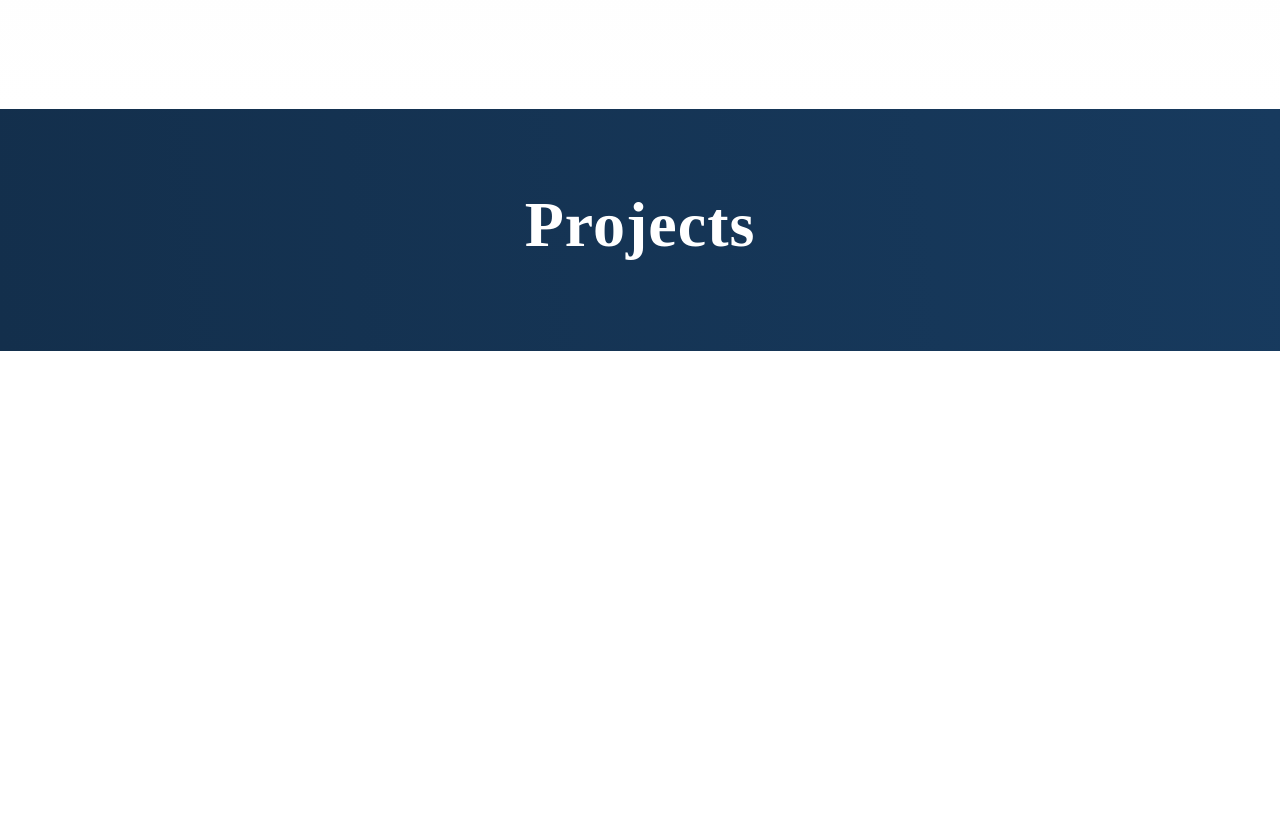
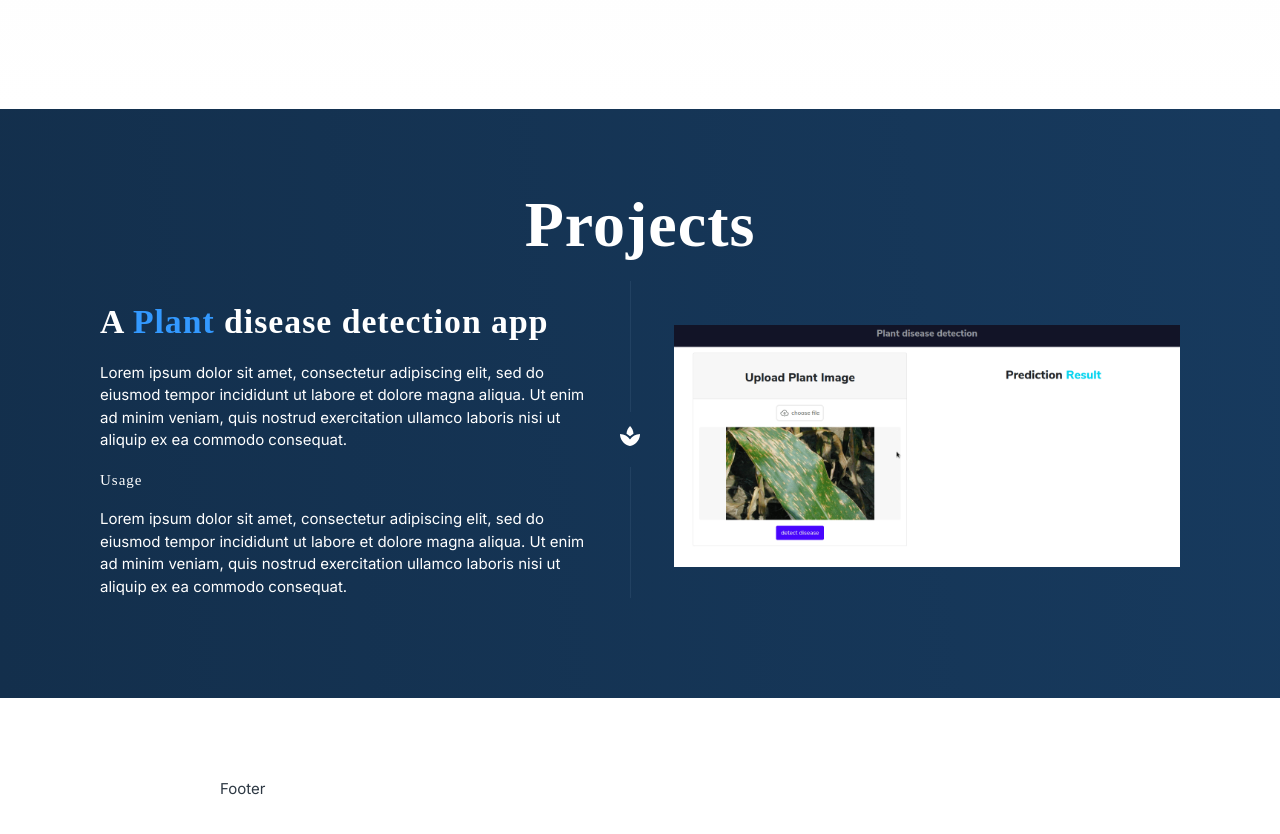
Before and after one commit to NirinaTanjona/tanjona-cv, a React (Create React App) app: page / in a window 1280 px wide. Shown: the part 1110-1944 px from the top of the page. Before the commit the page ends 1461 px from the top, so only its background shows below. Built offline with nearby package versions, Linux system fonts and the light colour scheme.

Commit message:
finishing project container

```diff
--- a/src/App.tsx
+++ b/src/App.tsx
@@ -3,6 +3,7 @@ import About from './components/aboutme'
 import Statistic from './components/statistics'
 import Skills from './components/skills'
 import Projects from './components/projects'
+import Footer from './components/footer'
 import { CssBaseline, Stack } from '@mui/material';
 
 function App() {
@@ -14,6 +15,7 @@ function App() {
       <Statistic />
       <Skills />
       <Projects />
+      <Footer />
     </Stack>
   )
 }
--- /dev/null
+++ b/src/components/Span.tsx
@@ -0,0 +1,9 @@
+import { styled } from '@mui/material/styles'
+
+const Span = styled('span')<{
+  color?: 'primary' | 'error' | 'success' | 'warning';
+}>(({ theme }) => ({
+  color: theme.palette.primary.main
+}));
+
+export default Span
--- /dev/null
+++ b/src/components/footer/index.tsx
@@ -0,0 +1,24 @@
+import { Typography, Container, Box } from '@mui/material'
+
+const Footer = () => {
+  return <Typography>Footer</Typography>
+}
+
+const FooterLayout = () => {
+  return (
+    <Box
+      sx={{
+        background: (theme) =>
+          theme.palette.mode === 'dark'
+            ? `${theme.palette.primaryDark[900]}`
+            : `#FFFFFF`,
+      }}
+    >
+      <Container maxWidth="md" sx={{ py: { xs: 4, sm: 6, md: 8 }, alignItems: 'center'}}>
+        <Footer/>
+      </Container>
+    </Box>
+  )
+}
+
+export default FooterLayout
--- a/src/components/header/index.tsx
+++ b/src/components/header/index.tsx
@@ -4,13 +4,7 @@ import { useTheme } from '@mui/material/styles'
 import Brightness4Icon from '@mui/icons-material/Brightness4'
 import Brightness7Icon from '@mui/icons-material/Brightness7'
 import { ColorModeContext } from '../../utils/ToggleColorMode'
-import { styled } from '@mui/material/styles';
-
-const Span = styled('span')<{
-  color?: 'primary' | 'error' | 'success' | 'warning';
-}>(({ theme }) => ({
-  color: theme.palette.primary.main
-}));
+import Span from '../Span'
 
 const Header = () => {
   const theme = useTheme();
--- /dev/null
+++ b/src/components/projects/description.tsx
@@ -0,0 +1,25 @@
+import { Typography, Stack } from '@mui/material'
+import Span from '../Span'
+
+export const Description = () => {
+  return (
+    <Stack direction="column">
+      <Typography variant="h2" sx={{ mb: 2 }}>
+        A <Span>Plant</Span> disease detection app
+      </Typography>
+      <Typography>
+      Lorem ipsum dolor sit amet, consectetur adipiscing elit, sed do eiusmod tempor incididunt ut labore
+      et dolore magna aliqua. Ut enim ad minim veniam, quis nostrud exercitation ullamco laboris nisi ut
+      aliquip ex ea commodo consequat.
+      </Typography>
+      <Typography variant="subtitle1" sx={{ my: 1.5 }}>
+        Usage
+      </Typography>
+      <Typography>
+        Lorem ipsum dolor sit amet, consectetur adipiscing elit, sed do eiusmod tempor incididunt ut labore
+        et dolore magna aliqua. Ut enim ad minim veniam, quis nostrud exercitation ullamco laboris nisi ut
+        aliquip ex ea commodo consequat.
+      </Typography>
+    </Stack>
+  )
+}
--- a/src/components/projects/index.tsx
+++ b/src/components/projects/index.tsx
@@ -1,6 +1,8 @@
-import { Container, Box, Typography } from '@mui/material'
+import { Container, Box, Typography, Grid, Divider } from '@mui/material'
+import { ThemeProvider } from '@mui/material/styles'
+import SpaIcon from '@mui/icons-material/Spa';
 import { darkTheme } from '../../theme'
-import { ThemeProvider } from '@mui/material/styles'
+import { Description } from './description'
 
 const Projects = () => {
   return (
@@ -8,6 +10,26 @@ const Projects = () => {
       <Box sx={{ mb: 1, display: 'flex', justifyContent: 'center' }}>
         <Typography variant="h1" color="text.primary">Projects</Typography>
       </Box>
+      <Container sx={{ my: 2 }}>
+        <Grid container spacing={2} sx={{ alignItems: 'center', marginTop: 0}}>
+          <Grid item xs>
+            <Box maxWidth={500}>
+            <Description />
+            </Box>
+          </Grid>
+          <Divider orientation="vertical" flexItem>
+            <Typography><SpaIcon /></Typography>
+          </Divider>
+          <Grid item xs>
+            <Box
+              component='img'
+              alt='project demo'
+              sx={{ width: '100%' }}
+              src='/images/demo.gif'
+            />
+          </Grid>
+        </Grid>
+      </Container>
     </Box>
   )
 }
@@ -21,7 +43,7 @@ const ProjectsLayout = () => {
             `linear-gradient(85deg, ${theme.palette.primaryDark[700]} 0%, ${theme.palette.primaryDark[600]} 100%)`,
           }}
       >
-        <Container maxWidth="md" sx={{ py: { xs: 4, sm: 6, md: 8 }, alignItems: 'center'}}>
+        <Container sx={{ py: { xs: 4, sm: 6, md: 8 }, alignItems: 'center'}}>
           <Projects/>
         </Container>
       </Box>
--- a/src/theme/index.ts
+++ b/src/theme/index.ts
@@ -1,5 +1,5 @@
 import { PaletteMode } from '@mui/material'
-import { createTheme } from '@mui/material/styles'
+import { createTheme, alpha, Theme } from '@mui/material/styles'
 import 'cal-sans'
 
 declare module '@mui/material/styles/createPalette' {
@@ -72,6 +72,7 @@ export const getDesignTokens = (mode: PaletteMode) => ({
         main: blue[400],
       }),
     },
+    divider: mode === 'dark' ? alpha(blue[100], 0.08) : grey[100],
     primaryDark: blueDark,
     ...(mode === 'dark' && {
       background: {
@@ -163,11 +164,29 @@ export const getDesignTokens = (mode: PaletteMode) => ({
     subtitle1: {
       fontFamily: 'Cal Sans',
       fontSize: defaultTheme.typography.pxToRem(15), // 16px
+      color: mode === 'dark' ? '#ffffff' : grey[800],
       letterSpacing: 1,
     }
   }
 })
 
+export const getThemedComponents = (theme: Theme): { components: Theme['components'] } => {
+  return {
+    components: {
+      MuiDivider: {
+        styleOverrides: {
+          root: {
+            borderColor:
+              theme.palette.mode === 'dark'
+                ? alpha(theme.palette.primary[100], 0.08)
+                : theme.palette.grey[100],
+          },
+        },
+      },
+    }
+  }
+}
+
 export const darkTheme = createTheme({
   ...getDesignTokens('dark')
 })
--- a/src/utils/ToggleColorMode.tsx
+++ b/src/utils/ToggleColorMode.tsx
@@ -1,6 +1,7 @@
 import React, { useState, useMemo, createContext } from 'react';
+import { deepmerge } from '@mui/utils'
 import { ThemeProvider, createTheme } from '@mui/material/styles';
-import { getDesignTokens } from '../theme'
+import { getDesignTokens, getThemedComponents } from '../theme'
 import { PaletteMode, useMediaQuery } from '@mui/material'
 
 interface Props {
@@ -23,9 +24,12 @@ const ToggleColorMode: React.FC<Props> = ({ children }) => {
     setMode((prevMode) => (prevMode === 'light' ? 'dark' : 'light'));
   };
 
-  const theme = useMemo(() => createTheme({
-    ...getDesignTokens(mode)
-  }), [mode]);
+  const theme = useMemo(() => {
+    const designTokens = getDesignTokens(mode)
+    let newTheme = createTheme(designTokens)
+    newTheme = deepmerge(newTheme, getThemedComponents(newTheme))
+    return newTheme;
+  }, [mode])
 
   return (
     <ColorModeContext.Provider value={{ mode, setMode, toggleColorMode }}>
```
Also changed, not shown: public/images/demo.gif (added).
